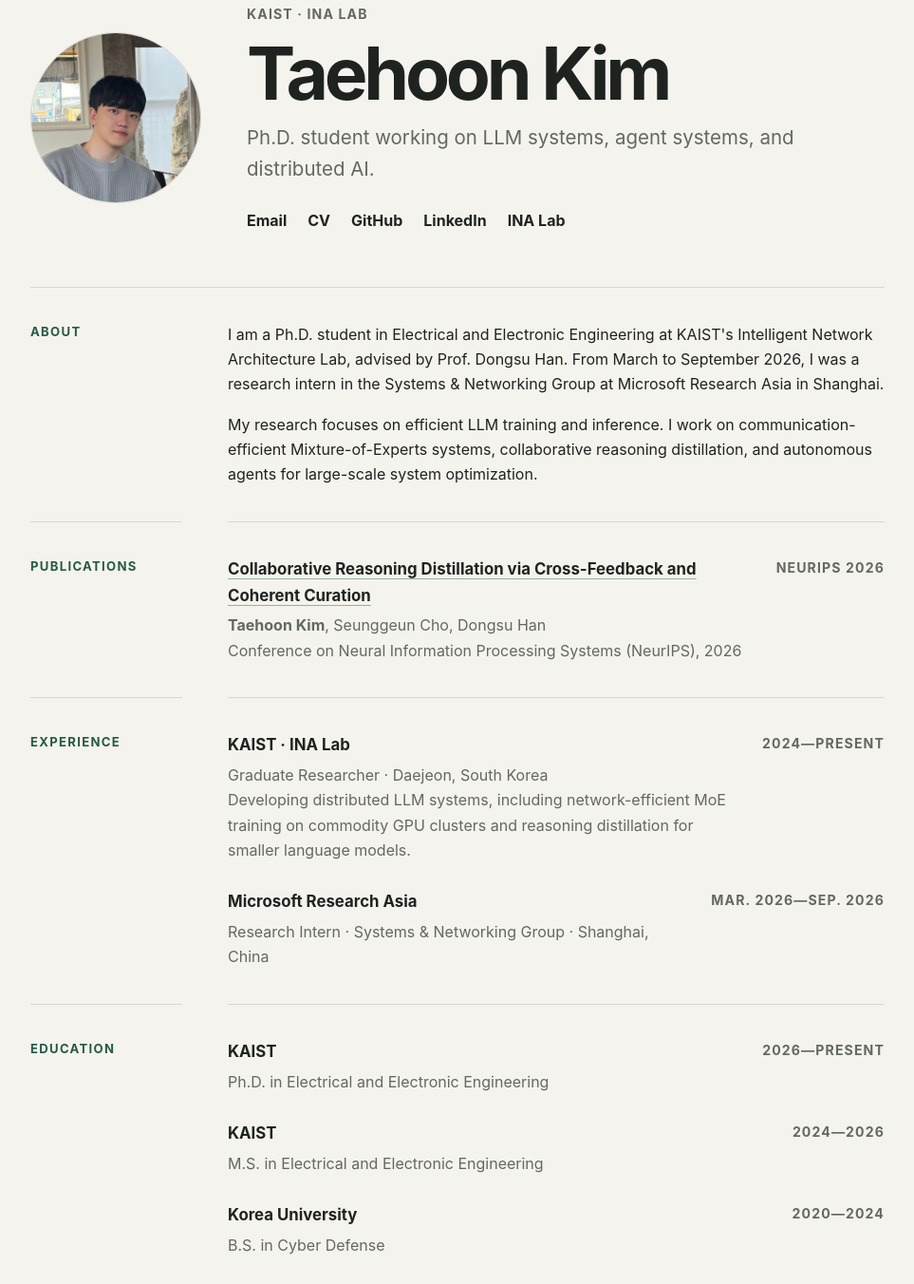
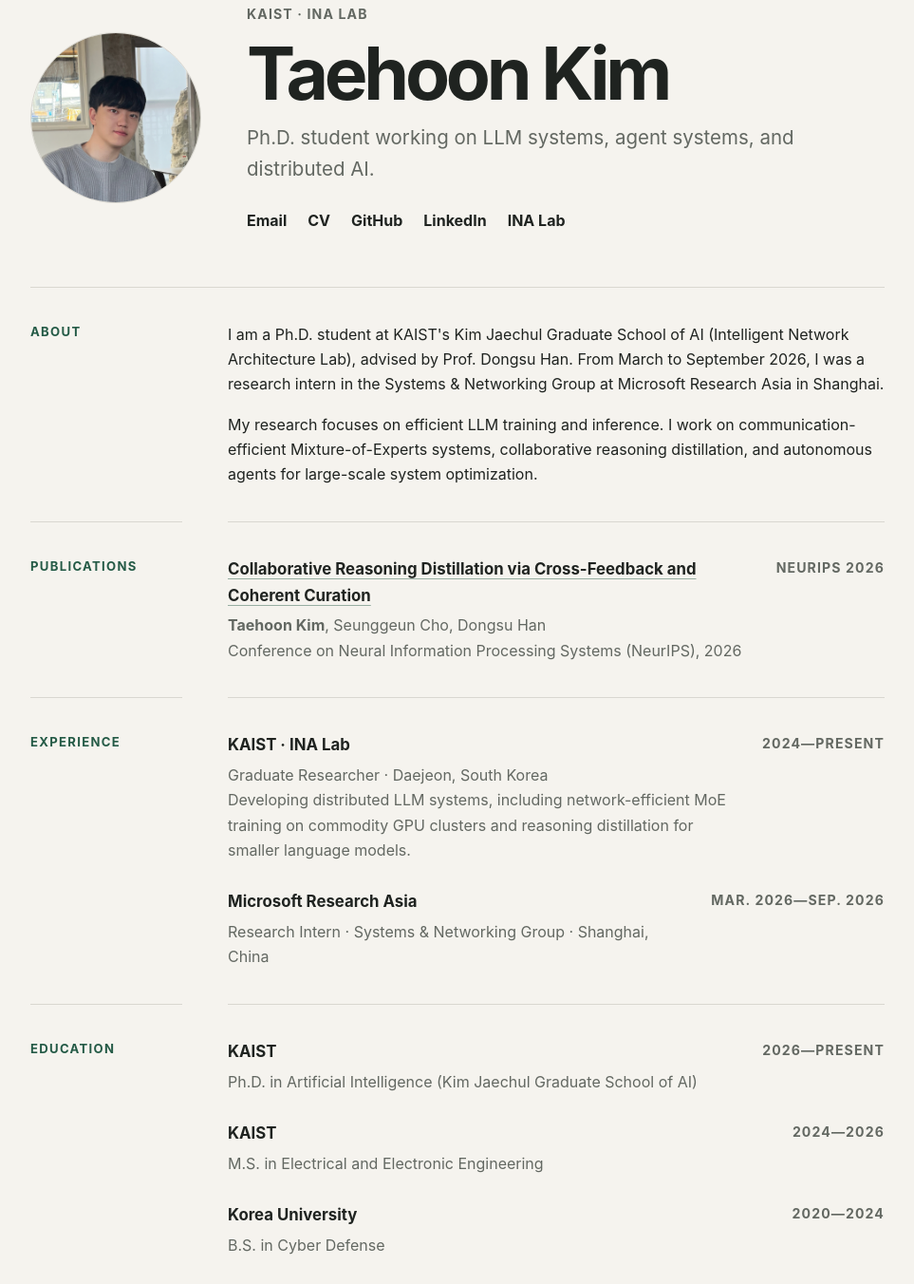
Before and after one commit to hw33ni/hw33ni.github.io, a plain HTML site: page index.html in a window 1280 px wide. Shown: the part 69-1421 px from the top of the page at 95% size, without its empty margins (158-1121 px from the left). Drawn offline with Linux system fonts and the light colour scheme.

Commit message:
Update Ph.D. affiliation to Kim Jaechul Graduate School of AI

```diff
--- a/index.html
+++ b/index.html
@@ -245,7 +245,7 @@
       <section>
         <h2>About</h2>
         <div class="content">
-          <p>I am a Ph.D. student in Electrical and Electronic Engineering at KAIST's Intelligent Network Architecture Lab, advised by Prof. Dongsu Han. From March to September 2026, I was a research intern in the Systems &amp; Networking Group at Microsoft Research Asia in Shanghai.</p>
+          <p>I am a Ph.D. student at KAIST's Kim Jaechul Graduate School of AI (Intelligent Network Architecture Lab), advised by Prof. Dongsu Han. From March to September 2026, I was a research intern in the Systems &amp; Networking Group at Microsoft Research Asia in Shanghai.</p>
           <p>My research focuses on efficient LLM training and inference. I work on communication-efficient Mixture-of-Experts systems, collaborative reasoning distillation, and autonomous agents for large-scale system optimization.</p>
         </div>
       </section>
@@ -291,7 +291,7 @@
           <div class="entry">
             <div>
               <h3>KAIST</h3>
-              <p>Ph.D. in Electrical and Electronic Engineering</p>
+              <p>Ph.D. in Artificial Intelligence (Kim Jaechul Graduate School of AI)</p>
             </div>
             <span class="meta">2026—Present</span>
           </div>
```
Also changed, not shown: 1 other file.
